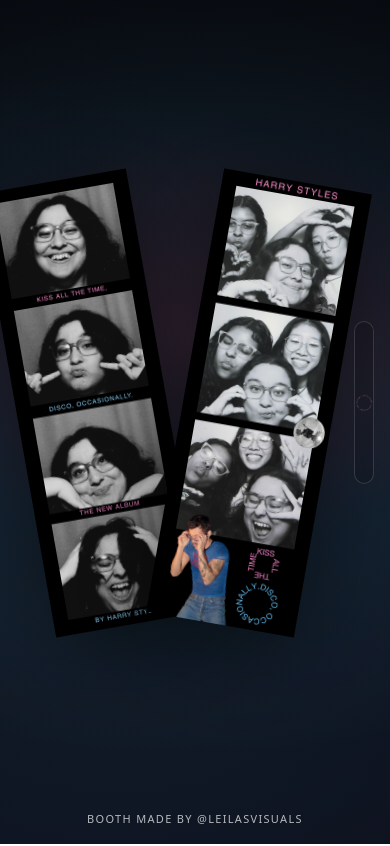
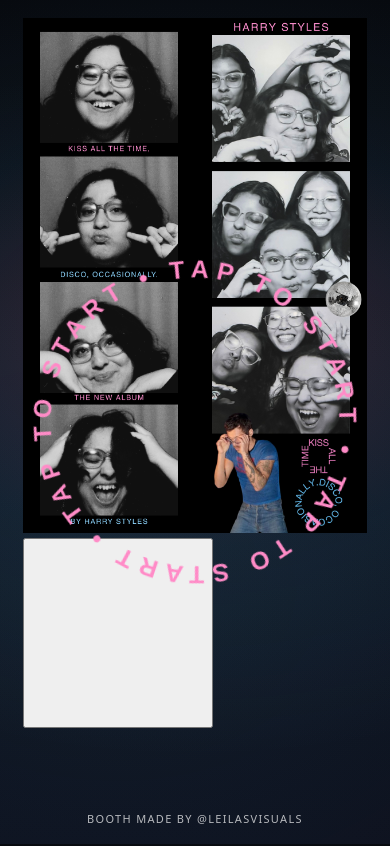
Before and after one commit to lc1673/kissco-booth, a React (Vite) app: page / in a window 390 px wide. Built offline with nearby package versions, Linux system fonts and the light colour scheme.

Commit message:
Mobile layout adjustments

```diff
--- a/src/styles.css
+++ b/src/styles.css
@@ -99,45 +99,30 @@
 }
 
 /* ---------------- START ---------------- */
+/* ✅ Mobile: construct start screen (no tiny button) */
+@media (max-width: 700px){
   .startRow{
-  width:100%;
-  display:flex;
-  align-items:center;
-  justify-content:center;
-  gap: clamp(18px, 5vw, 70px);
-  flex: 1;
+    flex-direction: column;
+    justify-content: center;
+    align-items: center;
+    gap: 18px;
   }
 
   .startStrips{
-  display:flex;
-  gap: 18px;
-  align-items:center;
-  justify-content:center;
+    width: 100%;
+    justify-content: center;
+    gap: 12px;
   }
 
   .startStrip{
-  width: clamp(150px, 34vw, 240px);
-  height:auto;
-  filter: drop-shadow(0 18px 50px rgba(0,0,0,0.6));
+    width: 44vw;         /* two strips side-by-side */
+    max-width: 210px;
   }
 
-.tiltLeft{ transform: rotate(-10deg); }
-.tiltRight{ transform: rotate(10deg); }
-
-/* circular ring button */
   .tapBtn{
-  width: clamp(150px, 42vw, 190px);
-  height: clamp(150px, 42vw, 190px);
-  border-radius: 999px;
-  border: 1px solid rgba(255,255,255,0.14);
-  background: rgba(0,0,0,0.10);
-  backdrop-filter: blur(6px);
-  display:grid;
-  place-items:center;
-  cursor:pointer;
-  position:relative;
-  padding:0;
-  outline:none;
+    width: 190px;        /* ✅ bigger tap target */
+    height: 190px;
+  }
 }
 
 .tapBtn:hover{ border-color: rgba(255,139,199,0.45); }
@@ -240,18 +225,28 @@
 /* ---------------- FRAME ---------------- */
 .frameChoices{
   display:flex;
-  gap: 18px;
-  flex-wrap:wrap;
+  gap: 14px;
   justify-content:center;
+  align-items: stretch;
+  flex-wrap: nowrap;           /* ✅ no stacking */
+  width: 100%;
+  max-width: 520px;            /* keeps it tight on mobile */
 }
 
 .frameCard{
-  width: min(220px, 44vw);
+  flex: 1;                     /* ✅ equal columns */
+  width: auto;
   border-radius: 18px;
   border: 1px solid rgba(255,255,255,0.16);
   background: rgba(0,0,0,0.25);
   padding: 12px;
   cursor:pointer;
+  min-width: 0;                /* prevents overflow */
+}
+
+@media (max-width: 420px){
+  .frameChoices{ gap: 10px; }
+  .frameCard{ padding: 10px; }
 }
 
 .frameCard.selected{
```
Lines whose indentation alone changed are shown as unchanged.
